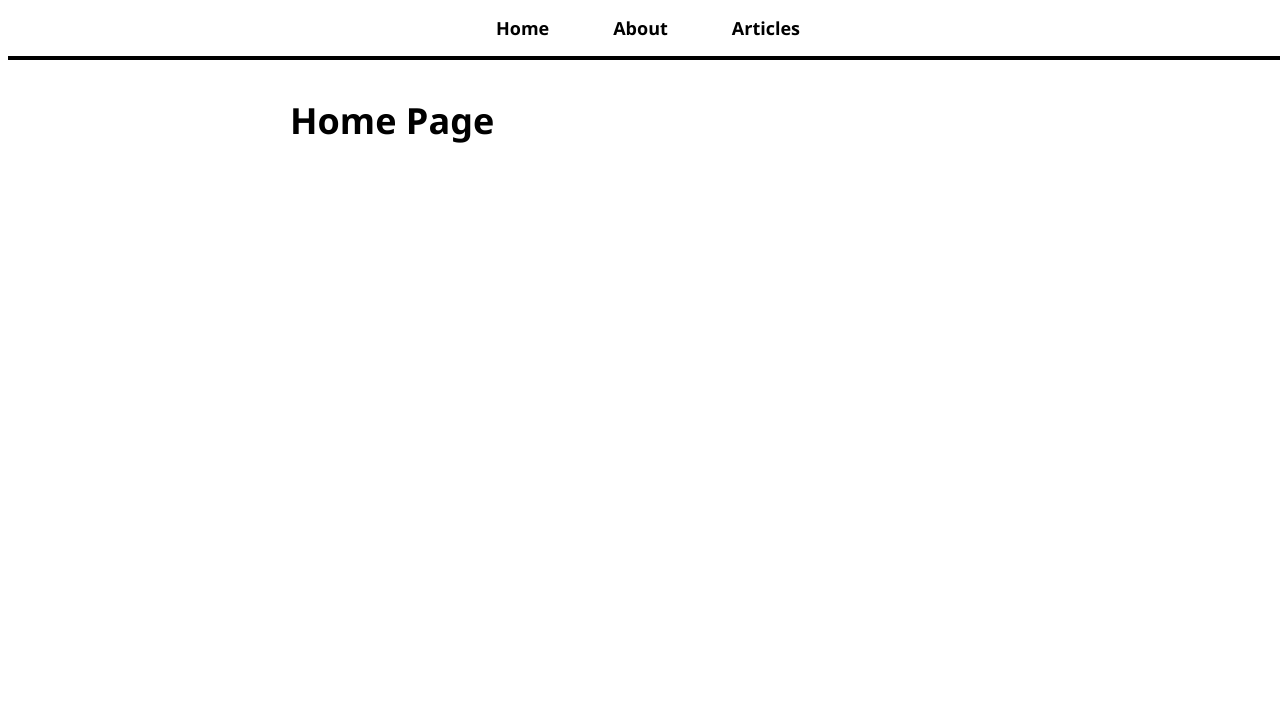
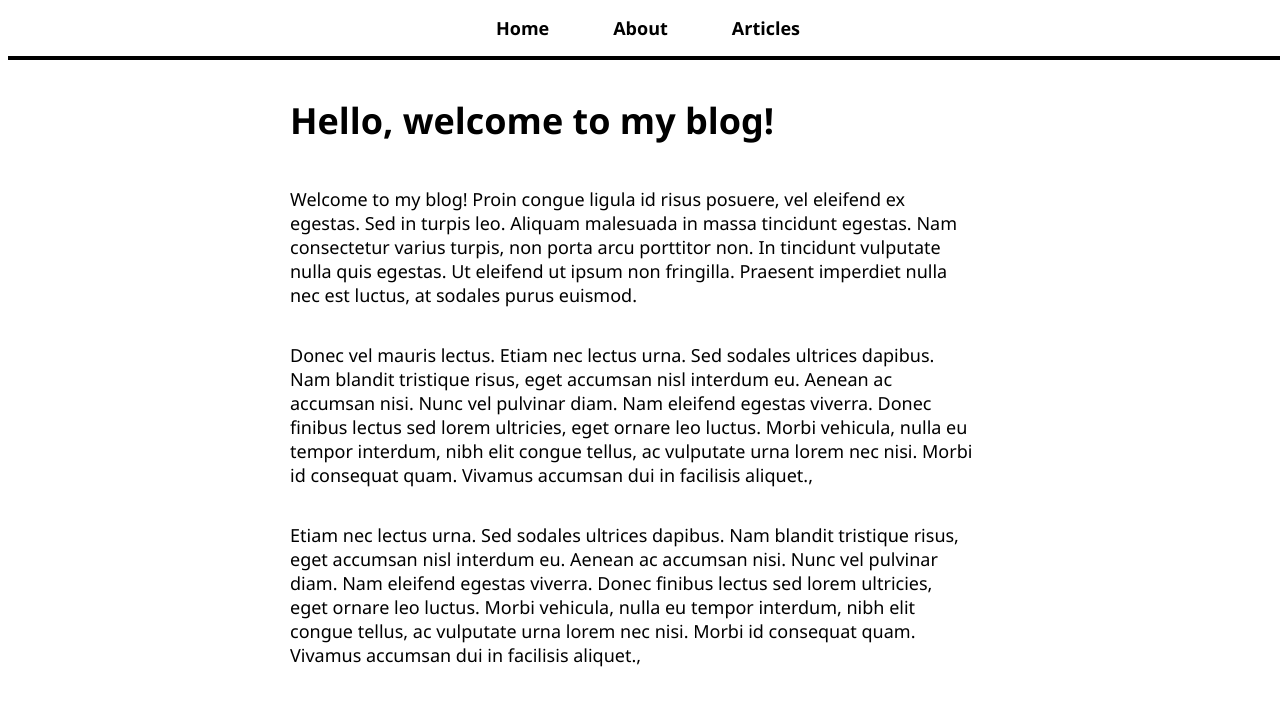
Before and after one commit to Code5linger/blog-site, a React (Vite) app: page / in a window 1280 px wide. Shown: the top 706 px of the page. Built offline with nearby package versions, Linux system fonts and the light colour scheme.

Commit message:
02.09-creating_a_404_page_in_react

```diff
--- a/src/App.jsx
+++ b/src/App.jsx
@@ -18,7 +18,7 @@ function App() {
             <Route path="/about" element={<AboutPage />} />
             <Route path="/articles" element={<ArticleListPage />} />
             <Route path="/articles/:articleId" element={<ArticlePage />} />
-            <Route path="/notfound" element={<NotFoundPage />} />
+            <Route path="*" element={<NotFoundPage />} />
           </Routes>
         </div>
       </div>
--- a/src/pages/AboutPage.jsx
+++ b/src/pages/AboutPage.jsx
@@ -1,5 +1,35 @@
 const AboutPage = () => {
-  return <h1>About Page</h1>;
+  return (
+    <>
+      <h1>About Me!</h1>
+      <p>
+        Welcome to my blog! Proin congue ligula id risus posuere, vel eleifend
+        ex egestas. Sed in turpis leo. Aliquam malesuada in massa tincidunt
+        egestas. Nam consectetur varius turpis, non porta arcu porttitor non. In
+        tincidunt vulputate nulla quis egestas. Ut eleifend ut ipsum non
+        fringilla. Praesent imperdiet nulla nec est luctus, at sodales purus
+        euismod.
+      </p>
+      <p>
+        Donec vel mauris lectus. Etiam nec lectus urna. Sed sodales ultrices
+        dapibus. Nam blandit tristique risus, eget accumsan nisl interdum eu.
+        Aenean ac accumsan nisi. Nunc vel pulvinar diam. Nam eleifend egestas
+        viverra. Donec finibus lectus sed lorem ultricies, eget ornare leo
+        luctus. Morbi vehicula, nulla eu tempor interdum, nibh elit congue
+        tellus, ac vulputate urna lorem nec nisi. Morbi id consequat quam.
+        Vivamus accumsan dui in facilisis aliquet.,
+      </p>
+      <p>
+        Etiam nec lectus urna. Sed sodales ultrices dapibus. Nam blandit
+        tristique risus, eget accumsan nisl interdum eu. Aenean ac accumsan
+        nisi. Nunc vel pulvinar diam. Nam eleifend egestas viverra. Donec
+        finibus lectus sed lorem ultricies, eget ornare leo luctus. Morbi
+        vehicula, nulla eu tempor interdum, nibh elit congue tellus, ac
+        vulputate urna lorem nec nisi. Morbi id consequat quam. Vivamus accumsan
+        dui in facilisis aliquet.,
+      </p>
+    </>
+  );
 };
 
 export default AboutPage;
--- a/src/pages/ArticlePage.jsx
+++ b/src/pages/ArticlePage.jsx
@@ -1,9 +1,14 @@
 import { useParams } from 'react-router-dom';
 import articles from './article-content';
+import NotFoundPage from './NotFoundPage';
 
 const ArticlePage = () => {
   const { articleId } = useParams();
   const article = articles.find((article) => article.name === articleId);
+
+  if (!article) {
+    return <NotFoundPage />;
+  }
 
   return (
     <>
--- a/src/pages/HomePage.jsx
+++ b/src/pages/HomePage.jsx
@@ -1,5 +1,33 @@
-const HomePage = () => {
-  return <h1>Home Page</h1>;
-};
+import React from 'react';
+
+const HomePage = () => (
+  <>
+    <h1>Hello, welcome to my blog!</h1>
+    <p>
+      Welcome to my blog! Proin congue ligula id risus posuere, vel eleifend ex
+      egestas. Sed in turpis leo. Aliquam malesuada in massa tincidunt egestas.
+      Nam consectetur varius turpis, non porta arcu porttitor non. In tincidunt
+      vulputate nulla quis egestas. Ut eleifend ut ipsum non fringilla. Praesent
+      imperdiet nulla nec est luctus, at sodales purus euismod.
+    </p>
+    <p>
+      Donec vel mauris lectus. Etiam nec lectus urna. Sed sodales ultrices
+      dapibus. Nam blandit tristique risus, eget accumsan nisl interdum eu.
+      Aenean ac accumsan nisi. Nunc vel pulvinar diam. Nam eleifend egestas
+      viverra. Donec finibus lectus sed lorem ultricies, eget ornare leo luctus.
+      Morbi vehicula, nulla eu tempor interdum, nibh elit congue tellus, ac
+      vulputate urna lorem nec nisi. Morbi id consequat quam. Vivamus accumsan
+      dui in facilisis aliquet.,
+    </p>
+    <p>
+      Etiam nec lectus urna. Sed sodales ultrices dapibus. Nam blandit tristique
+      risus, eget accumsan nisl interdum eu. Aenean ac accumsan nisi. Nunc vel
+      pulvinar diam. Nam eleifend egestas viverra. Donec finibus lectus sed
+      lorem ultricies, eget ornare leo luctus. Morbi vehicula, nulla eu tempor
+      interdum, nibh elit congue tellus, ac vulputate urna lorem nec nisi. Morbi
+      id consequat quam. Vivamus accumsan dui in facilisis aliquet.,
+    </p>
+  </>
+);
 
 export default HomePage;
--- a/src/pages/NotFoundPage.jsx
+++ b/src/pages/NotFoundPage.jsx
@@ -1,5 +1,15 @@
+import { useNavigate } from 'react-router-dom';
+
 const NotFoundPage = () => {
-  return <h1>Not Found Page</h1>;
+  const navigate = useNavigate();
+
+  return (
+    <div style={{ textAlign: 'center', marginTop: '50px' }}>
+      <h1>404: Page Not Found</h1>
+      <p>The page you're looking for doesn't exist.</p>
+      <button onClick={() => navigate('/')}>Go to Home</button>
+    </div>
+  );
 };
 
 export default NotFoundPage;
```
